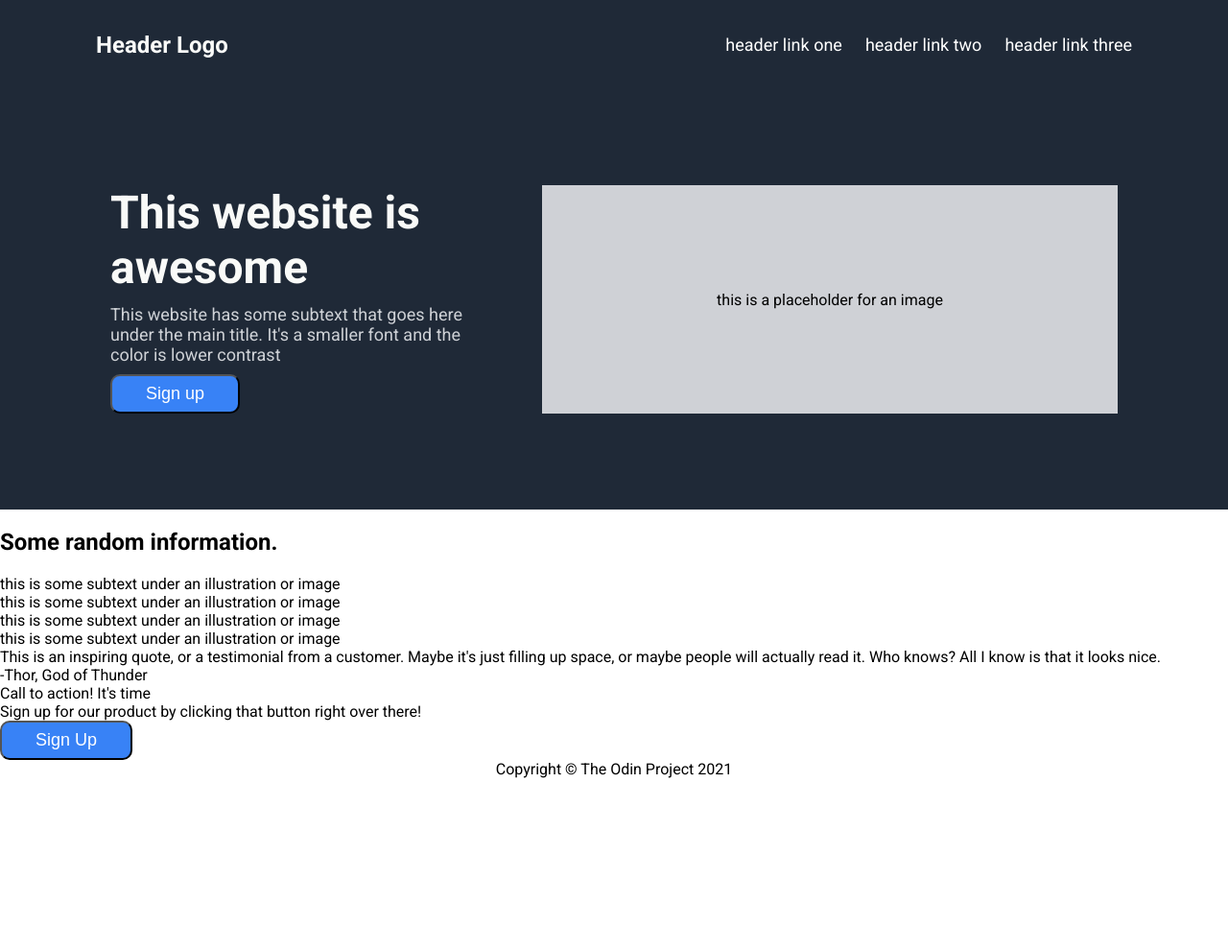
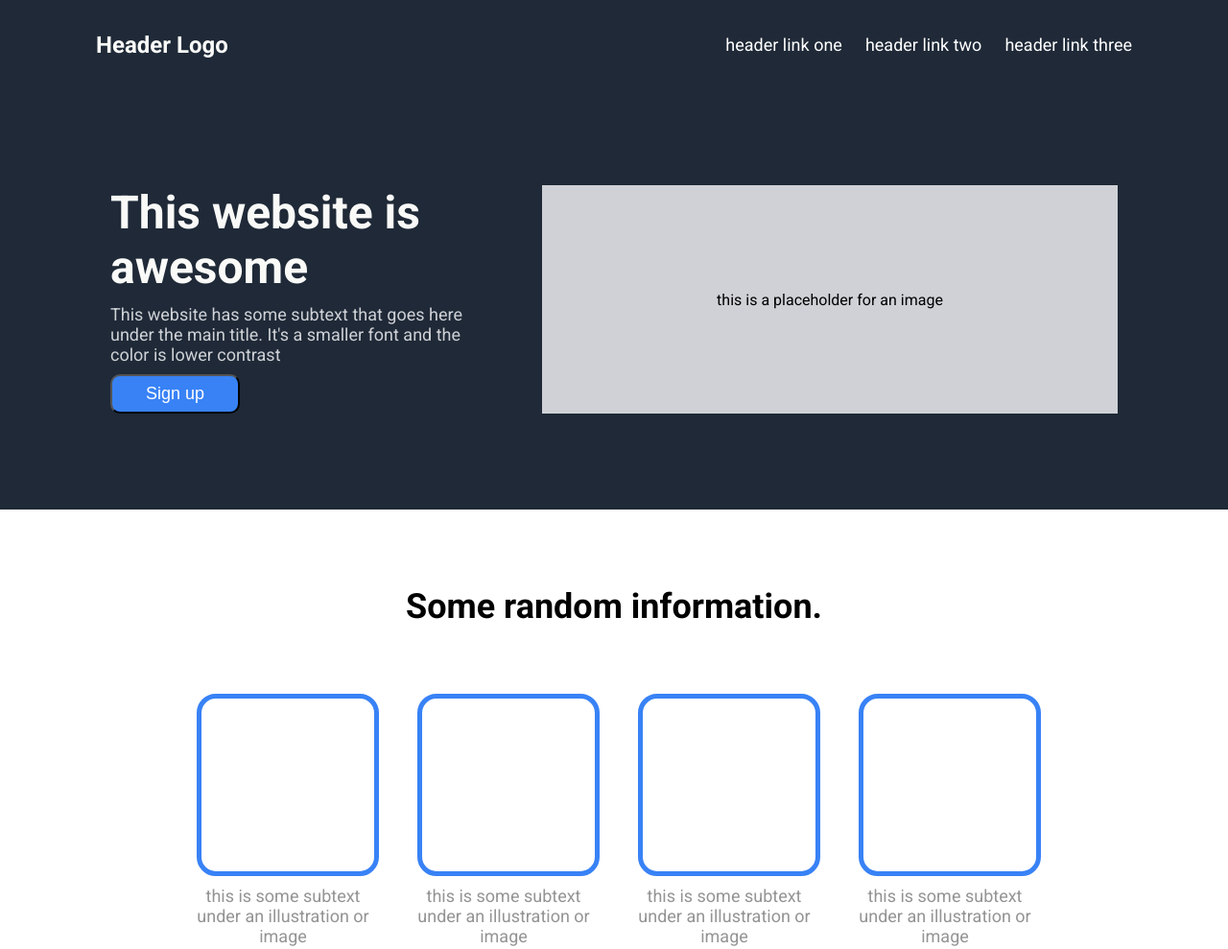
Before and after one commit to ganglinwu/odin_landing_page, a plain HTML site: page index.html in a window 1280 px wide. Shown: the top 989 px of the page at 96% size. Before the commit the page ends 811 px from the top, so only its background shows below. Drawn offline with Linux system fonts and the light colour scheme.

Commit message:
Css styled section 1

```diff
--- a/index.html
+++ b/index.html
@@ -28,15 +28,15 @@
             </div>
 
             <div class="splash-right">
-                this is a placeholder for an image
+                <div>this is a placeholder for an image</div>
             </div>
         </div>
     </div>
 
-    <div class="section 1">
+    <div class="section-1">
         <h2>Some random information.</h2>
 
-        <div class="container 1">
+        <div class="container-1">
             <div class="card 1">
                 <div class="placeholder 1"></div>
                 <div class="text 1">this is some subtext under an illustration or image</div>
@@ -58,7 +58,7 @@
 
     </div>
 
-    <div class="section 2">
+    <div class="section-2">
         <div class="quote">
             This is an inspiring quote, or a testimonial from a customer. Maybe it's just filling up space, or maybe people will actually read it. Who knows? All I know is that it looks nice.
         </div>
--- a/style.css
+++ b/style.css
@@ -77,6 +77,41 @@ li {
     background-color: #e5e7ebe2 ;
 }
 
+.section-1 {
+    padding: 50px 0px 100px 0px;
+}
+
+h2 {
+    text-align: center;
+    font-size: 36px;
+    font-weight: 700;
+    padding: 0px 0px 40px 0px;
+}
+
+.container-1 {
+    display: flex;
+    justify-content: center ;
+    gap: 50px;
+}
+
+.placeholder {
+    height: 180px;
+    width: 180px;
+    color: white;
+    border: #3882f6;
+    border-style: solid;
+    border-width: 5px;
+    border-radius: 20px;
+    margin-bottom: 10px;
+}
+
+.card {
+    text-align: center;
+    width: 180px;
+    color:#949495;
+    font-size: 18px;
+}
+
 .footer {
     display: flex;
     justify-content: center;
```
